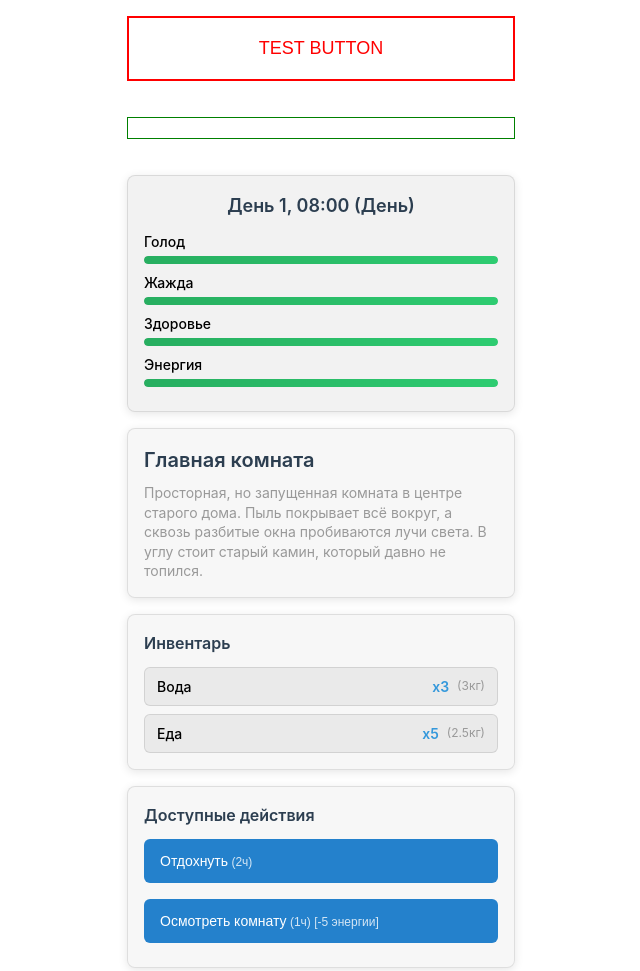
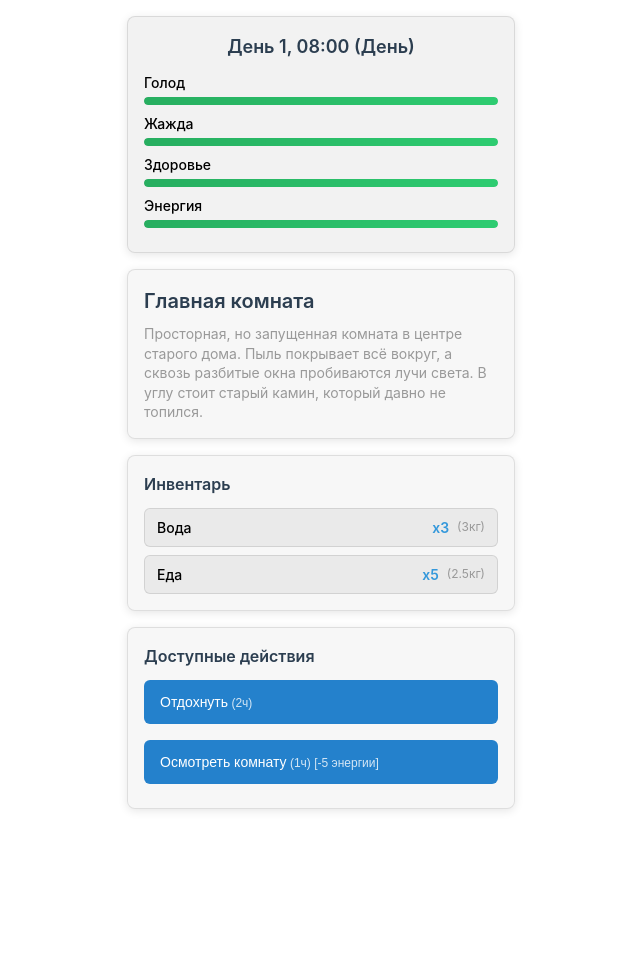
Before and after one commit to de43gy/my-eerie-estate-dwell, a website with bundled scripts: page index.html in a window 1280 px wide. Shown: the whole page, without its empty margins (319-959 px from the left). After the commit the page ends 841 px from the top, so only its background shows below. Built offline with nearby package versions, Linux system fonts and the light colour scheme.

Commit message:
refactor: Remove test button and simplify server security policies
- Removed the test button and its associated functionality from `index.html`, streamlining the UI.
- Disabled the content security policy in `server.js` for simplified configuration, while maintaining cross-origin policies.

```diff
--- a/index.html
+++ b/index.html
@@ -10,16 +10,6 @@
 </head>
 <body>
     <div id="game-container">
-        <button
-            id="test-button"
-            disabled
-            onclick="handleTestClick()"
-            style="padding: 20px; font-size: 18px; margin-bottom: 20px; width: 100%; border: 2px solid #999; color: #999; background-color: #ccc; cursor: not-allowed;">
-            ЗАГРУЗКА...
-        </button>
-
-        <div id="test-output" style="padding: 10px; border: 1px solid green; color: green; text-align: center; margin-bottom: 20px; font-weight: bold;"></div>
-
         <div id="character-status">
             <div id="time-display">День 1, 08:00 (Утро)</div>
             <div id="needs-display"></div>
@@ -50,18 +40,6 @@
         if (window.Telegram && window.Telegram.WebApp) {
             window.Telegram.WebApp.ready();
         }
-
-        function handleTestClick() {
-            if (window.gameEngine) {
-                console.log("Вызов действия: examine_room");
-                window.gameEngine.processAction('examine_room');
-            } else {
-                const outputDiv = document.getElementById('test-output');
-                if (outputDiv) {
-                    outputDiv.textContent = 'ОШИБКА: Игровой движок еще не инициализирован.';
-                }
-            }
-        }
     </script>
 
     <script type="module" src="src/main.js"></script>
--- a/src/main.js
+++ b/src/main.js
@@ -20,16 +20,6 @@ class App {
 
             window.gameEngine = this.gameEngine;
             window.gameEngineRef = this.gameEngine;
-
-            const testButton = document.getElementById('test-button');
-            if (testButton) {
-                testButton.disabled = false;
-                testButton.textContent = 'TEST BUTTON';
-                testButton.style.borderColor = 'red';
-                testButton.style.color = 'red';
-                testButton.style.backgroundColor = 'white';
-                testButton.style.cursor = 'pointer';
-            }
 
             console.log('Game successfully initialized');
         } catch (error) {
```
Also changed, not shown: server.js (+1 -26 lines).
